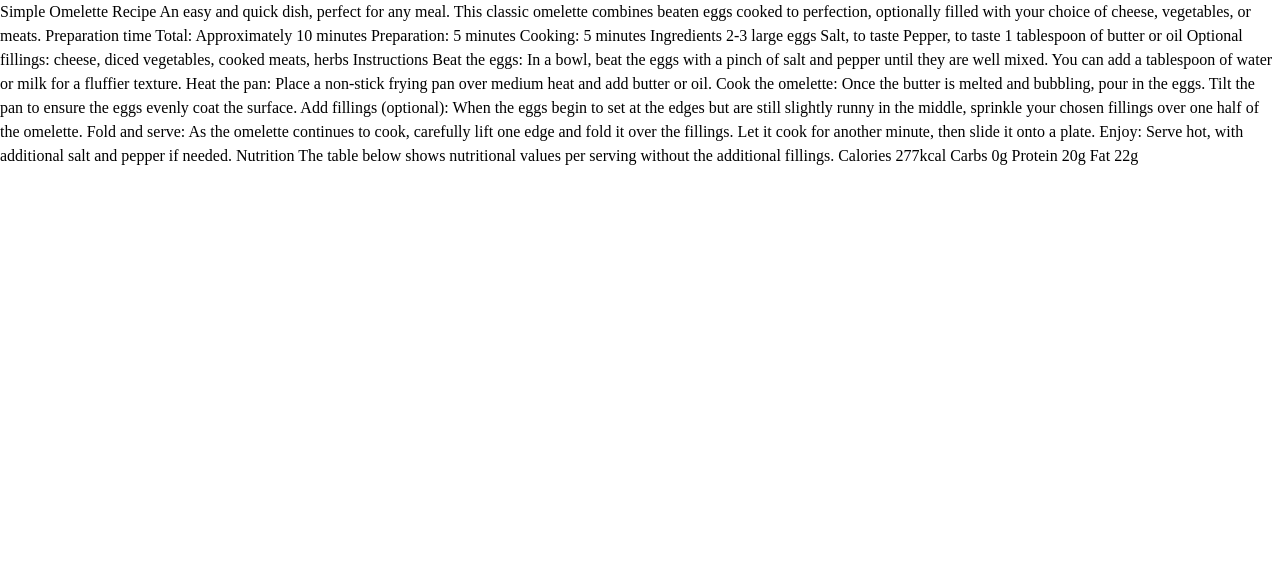
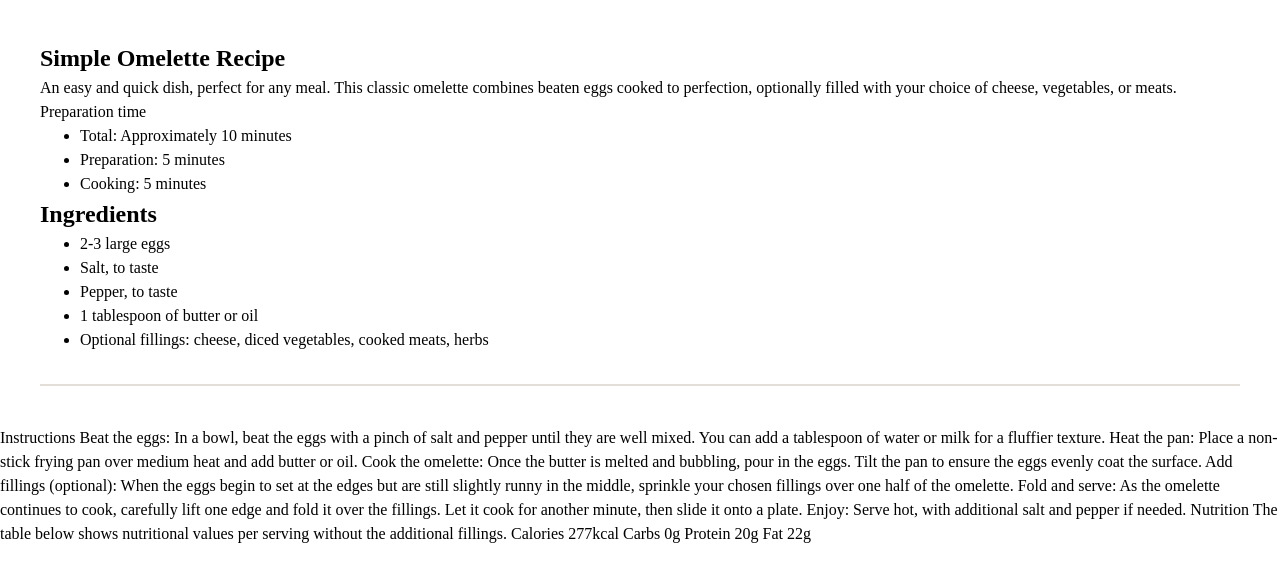
Before and after one commit to Thodoris-Diamantidis/Recipe-page, a plain HTML site: page app/index.html in a window 1280 px wide. Drawn offline with Linux system fonts and the light colour scheme.

Commit message:
half way done with structuring html

```diff
--- a/app/index.html
+++ b/app/index.html
@@ -18,17 +18,48 @@
     <link rel="stylesheet" href="../app/style.css" />
   </head>
   <body>
-    Simple Omelette Recipe An easy and quick dish, perfect for any meal. This
-    classic omelette combines beaten eggs cooked to perfection, optionally
-    filled with your choice of cheese, vegetables, or meats. Preparation time
-    Total: Approximately 10 minutes Preparation: 5 minutes Cooking: 5 minutes
-    Ingredients 2-3 large eggs Salt, to taste Pepper, to taste 1 tablespoon of
-    butter or oil Optional fillings: cheese, diced vegetables, cooked meats,
-    herbs Instructions Beat the eggs: In a bowl, beat the eggs with a pinch of
-    salt and pepper until they are well mixed. You can add a tablespoon of water
-    or milk for a fluffier texture. Heat the pan: Place a non-stick frying pan
-    over medium heat and add butter or oil. Cook the omelette: Once the butter
-    is melted and bubbling, pour in the eggs. Tilt the pan to ensure the eggs
+    <main class="recipe">
+      <article class="recipe__content">
+        <div class="recipe__title">
+          <h1>Simple Omelette Recipe</h1>
+          <p class="recipe__descr">
+            An easy and quick dish, perfect for any meal. This classic omelette
+            combines beaten eggs cooked to perfection, optionally filled with
+            your choice of cheese, vegetables, or meats.
+          </p>
+        </div>
+
+        <div class="recipe__prep">
+          <p>Preparation time</p>
+          <ul>
+            <li><span>Total</span>: Approximately 10 minutes</li>
+            <li><span>Preparation</span>: 5 minutes</li>
+            <li><span>Cooking</span>: 5 minutes</li>
+          </ul>
+        </div>
+
+        <div class="recipe__ingredients">
+          <h2>Ingredients</h2>
+          <ul>
+            <li>2-3 large eggs</li>
+            <li>Salt, to taste</li>
+            <li>Pepper, to taste</li>
+            <li>1 tablespoon of butter or oil</li>
+            <li>
+              Optional fillings: cheese, diced vegetables, cooked meats, herbs
+            </li>
+          </ul>
+        </div>
+
+        <div class="recipe__divider"></div>
+      </article>
+    </main>
+
+    Instructions Beat the eggs: In a bowl, beat the eggs with a pinch of salt
+    and pepper until they are well mixed. You can add a tablespoon of water or
+    milk for a fluffier texture. Heat the pan: Place a non-stick frying pan over
+    medium heat and add butter or oil. Cook the omelette: Once the butter is
+    melted and bubbling, pour in the eggs. Tilt the pan to ensure the eggs
     evenly coat the surface. Add fillings (optional): When the eggs begin to set
     at the edges but are still slightly runny in the middle, sprinkle your
     chosen fillings over one half of the omelette. Fold and serve: As the
--- a/app/style.css
+++ b/app/style.css
@@ -76,3 +76,11 @@ h5,
 h6 {
   overflow-wrap: break-word;
 }
+
+.recipe {
+  padding: 40px;
+}
+.recipe__divider {
+  border: 1px solid var(--clr-neutral-grey-200);
+  margin-top: 32px;
+}
```
